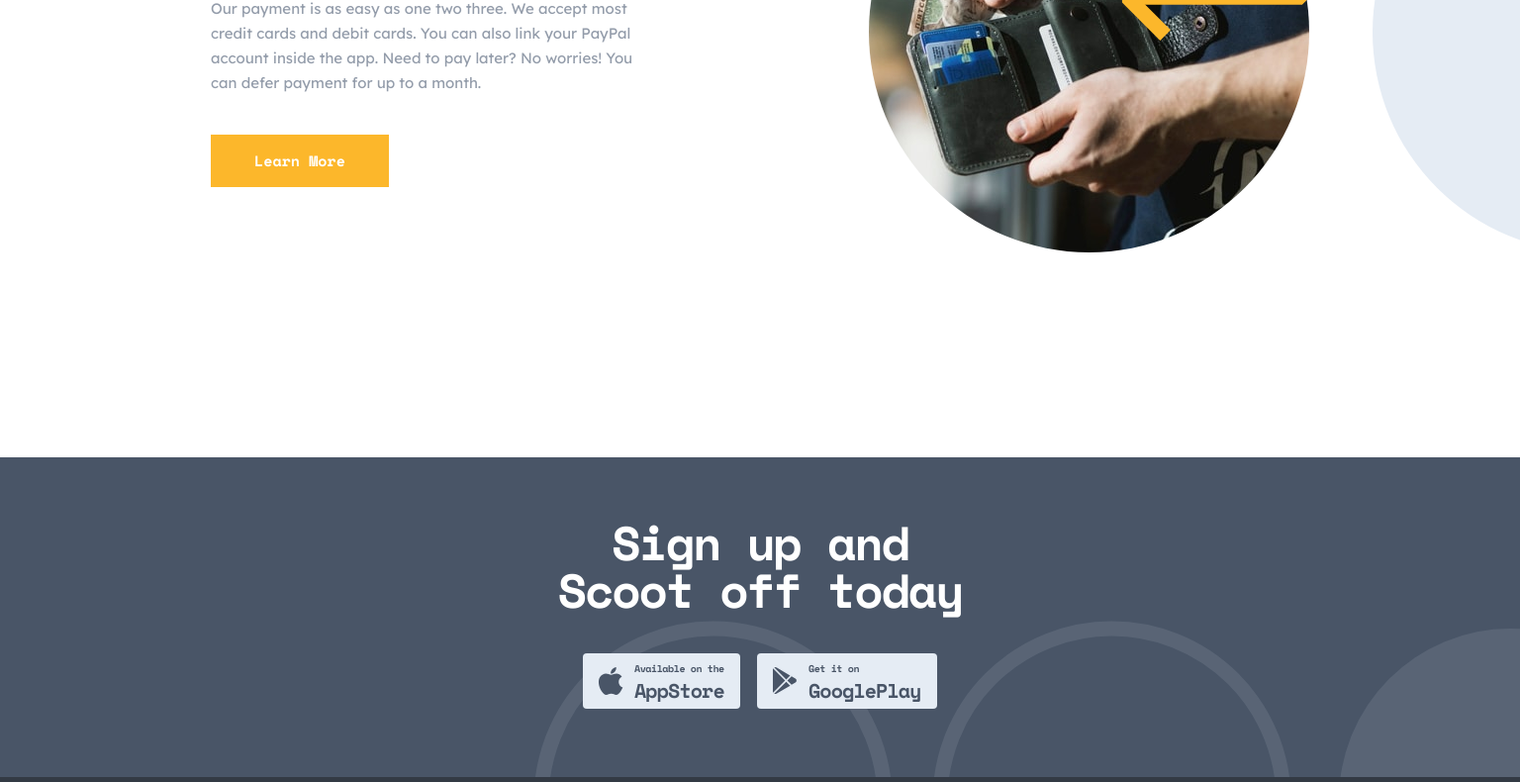
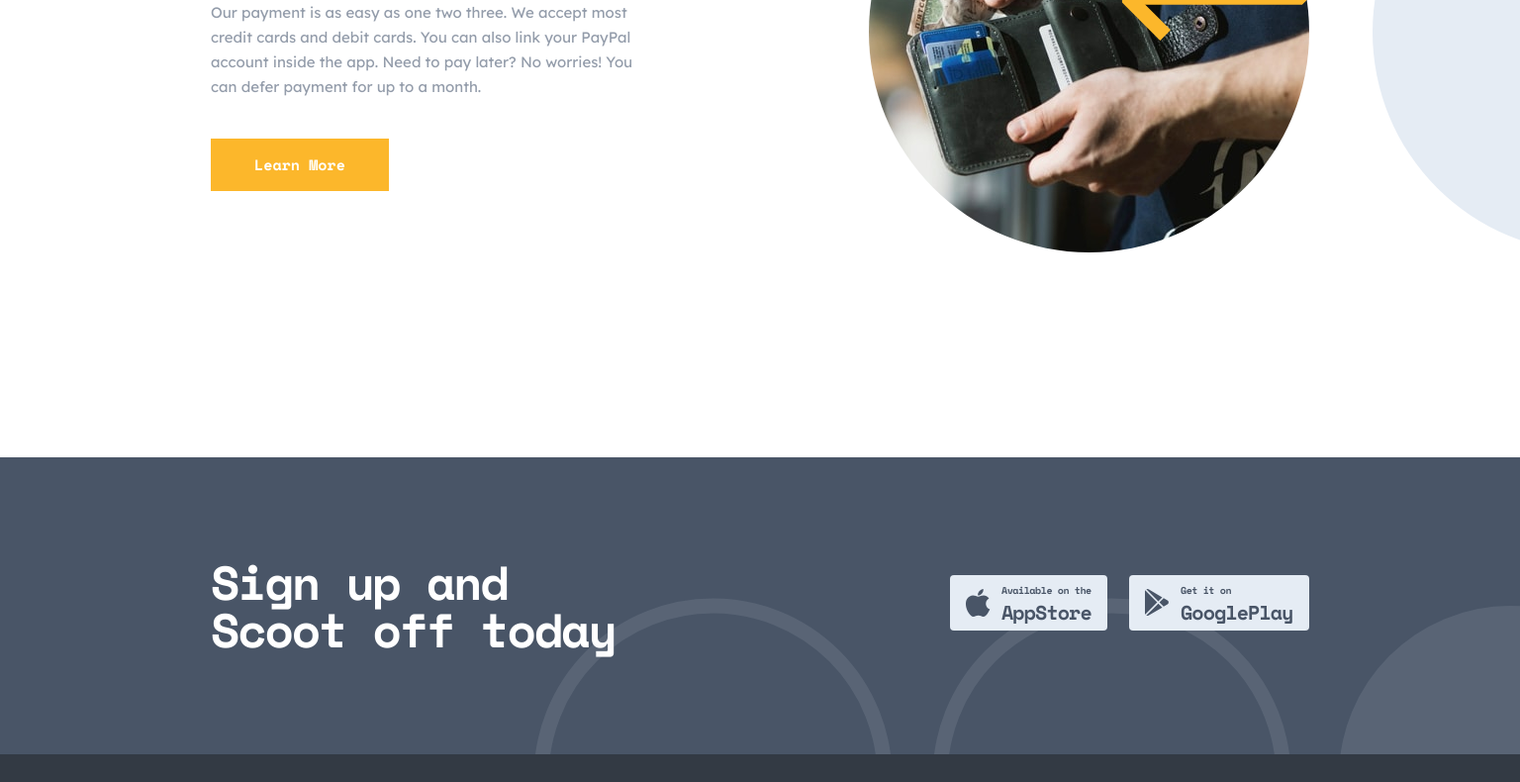
Before and after one commit to richieAiello/scoot-website, a website built with Parcel: page src/html/index.html in a window 1536 px wide. Shown: the part 2811-3601 px from the top of the page at 99% size. Built offline with nearby package versions, Linux system fonts and the light colour scheme.

Commit message:
Styles for section sign-up on desktop.

```diff
--- a/src/styles/main.scss
+++ b/src/styles/main.scss
@@ -343,8 +343,7 @@ $black: #000000;
     text-align: left;
 
     &--secondary {
-      height: 200px;
-      margin-bottom: 9rem;
+      margin-bottom: 7.5rem;
     }
 
     &--home {
@@ -568,7 +567,7 @@ $black: #000000;
 
     &__context,
     &__context--secondary {
-      margin-top: 4.125rem;
+      margin-block: auto;
       max-width: 445px;
     }
 
@@ -971,6 +970,25 @@ $black: #000000;
       max-width: 15ch;
     }
   }
+
+  @media(min-width: 1440px) {
+    background-color: $navy;
+    text-align: left;
+    position: relative;
+    overflow: hidden;
+
+    &__context {
+      padding: 6.375rem 0;
+      display: flex;
+      justify-content: space-between;
+      align-items: center;
+    }
+
+    &__heading {
+      margin-inline: unset;
+      margin-bottom: 0;
+    }
+  }
 }
 /**************************************
   FOOTER
@@ -1168,6 +1186,10 @@ $black: #000000;
     &--hero {
       margin-left: 5.9375rem;
     }
+
+    &--app-store {
+      margin-right: 1.125rem;
+    }
   }
 }
 
```
